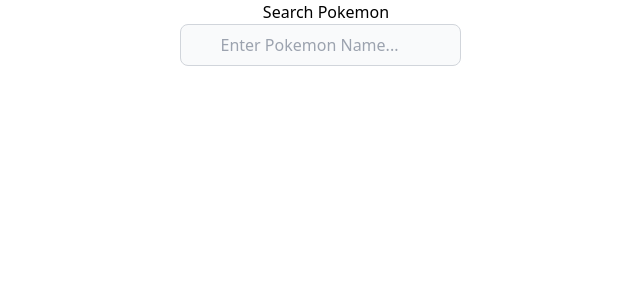
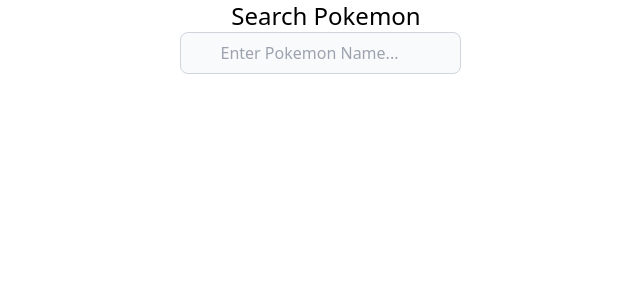
Before and after one commit to arata-artorias/search-pokemon, a Next.js app: page / in a window 1280 px wide. Shown: the top 300 px of the page, without its empty margins (314-954 px from the left). Built offline with nearby package versions, Linux system fonts and the light colour scheme.

Commit message:
component

```diff
--- /dev/null
+++ b/components/result.tsx
@@ -0,0 +1,8 @@
+import React, {useState} from "react";
+import { useLazyQuery } from '@apollo/client';
+
+import QUERY_SINGLE_POKEMON from '../pages/querySinglePokemon.graphql';
+
+export default function renderResult() {
+
+}
--- /dev/null
+++ b/components/search.tsx
@@ -0,0 +1,8 @@
+import React, {useState} from "react";
+import { useLazyQuery } from '@apollo/client';
+
+import QUERY_SINGLE_POKEMON from '../pages/querySinglePokemon.graphql';
+
+export default function Search() {
+
+}
--- a/pages/index.tsx
+++ b/pages/index.tsx
@@ -1,12 +1,13 @@
 import React, {useState} from "react";
 import { useLazyQuery } from '@apollo/client';
+// import Search from '../components/search';
+// import renderResult from '../components/result';
 
 import QUERY_SINGLE_POKEMON from './querySinglePokemon.graphql';
 
 export default function Home() {
 
   const [searchValue, setSearchValue] = useState('');
-  console.log(searchValue);
 
   const [getPokemon, { loading, error, data }] = useLazyQuery(QUERY_SINGLE_POKEMON,
     {
@@ -46,7 +47,7 @@
       return <div className="search-message">Something went wrong</div>;
     }
     // if (success) {
-      // return <PokemonsSearchResult pokemon={data?.pokemon} />;
+    //   return <PokemonsSearchResult pokemon={data?.pokemon} />;
     // }
 
     if (data?.pokemon != null) {
@@ -111,13 +112,21 @@
           </div>
         </div>
       );
+    } else {
+      if (searchValue != '') {
+        return (
+          <div className="items-center px-4 flex justify-center">
+            <div className="search-message">Not Found</div>
+          </div>
+        );
+      }
     }
   };
 
   return (
     <div>
       <div className="items-center px-4 flex justify-center">
-        <h1>Search Pokemon</h1>
+        <h1 className="text-2xl">Search Pokemon</h1>
       </div>
       <div className="items-center px-4 flex justify-center">
         <div className="relative mr-3">
```
